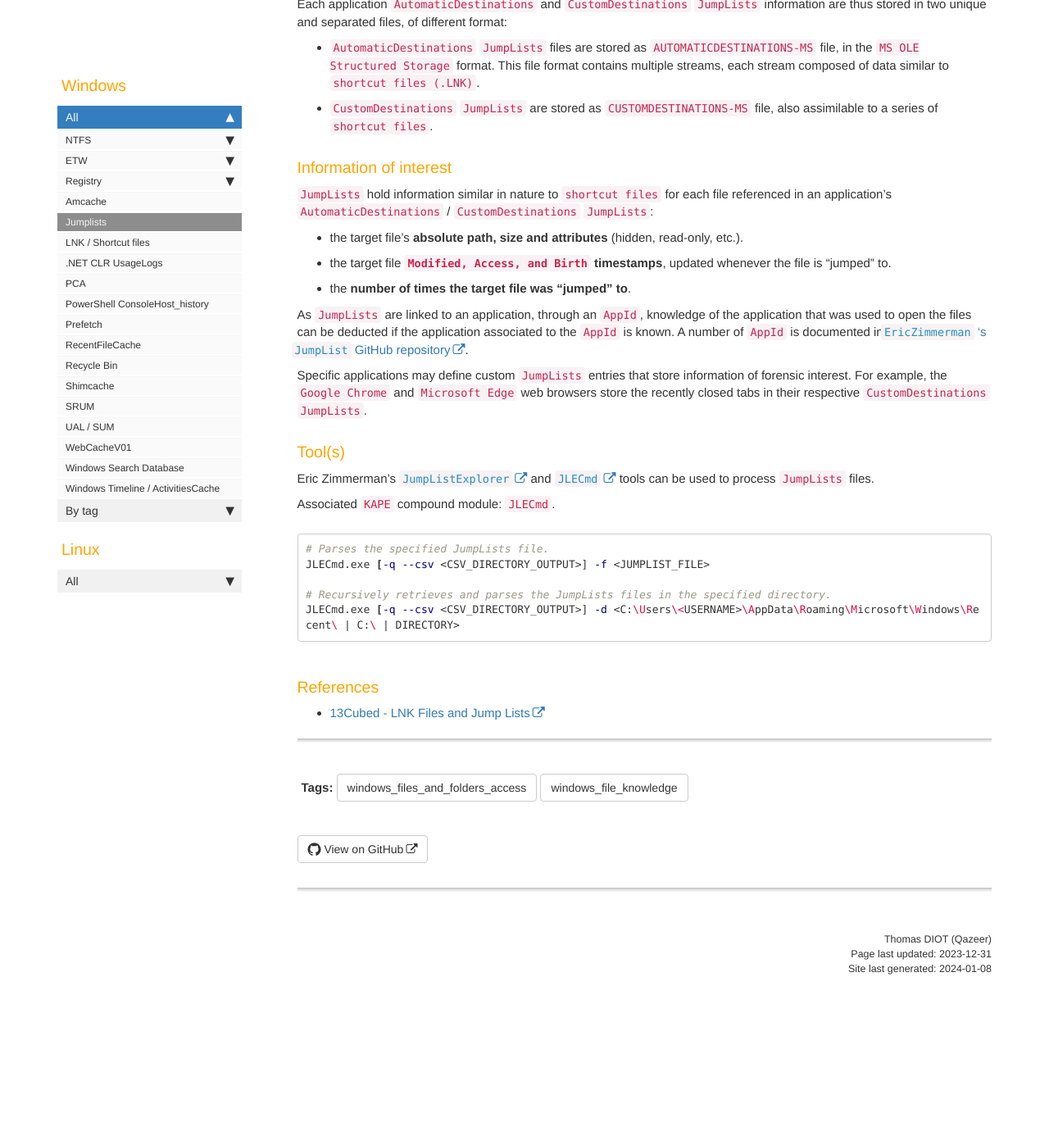
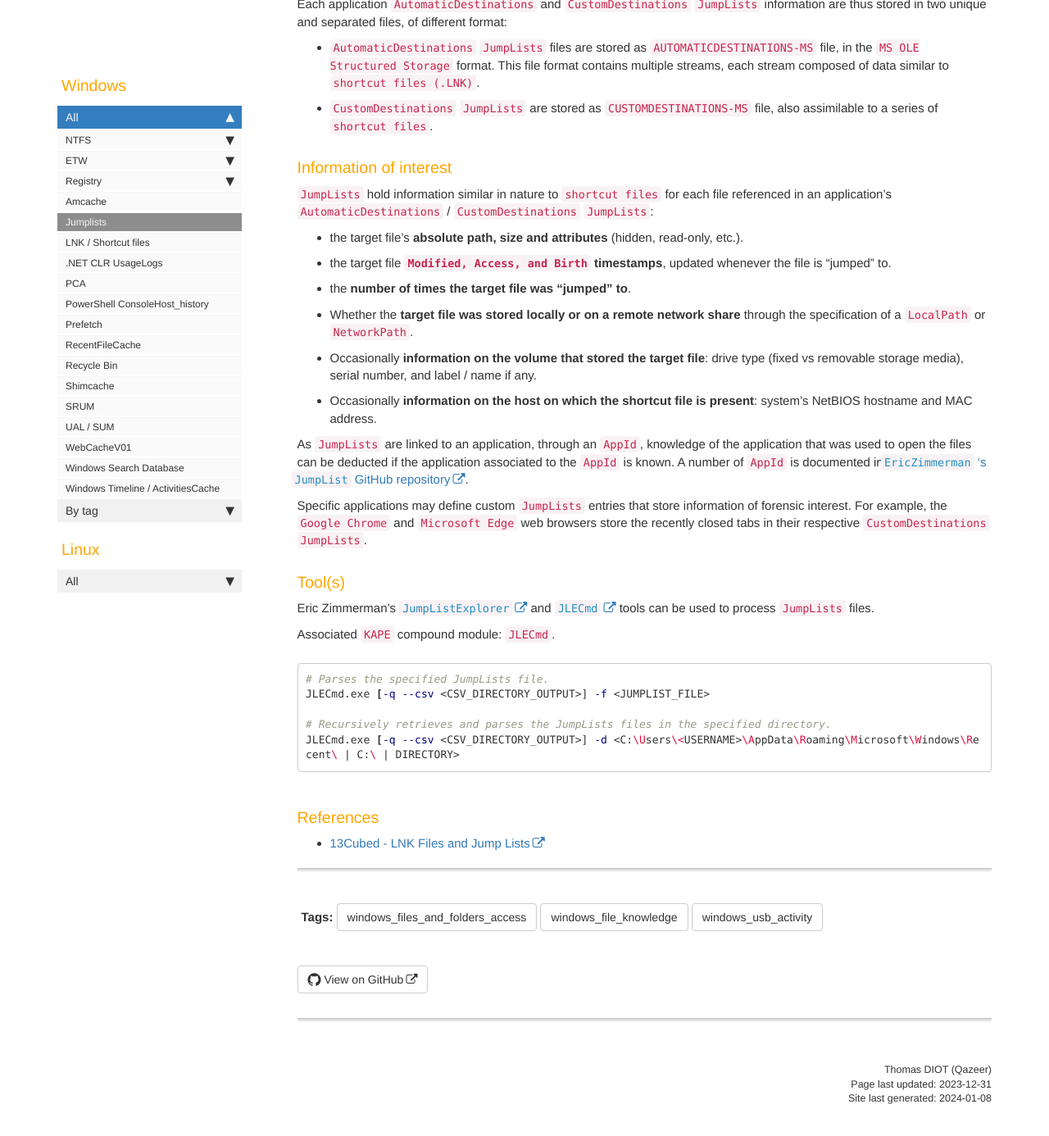
Before and after one commit to Qazeer/artefacts.help, a Jekyll site: the page built from pages/windows/jumplists.md, in a window 1280 px wide and 1400 px high, scrolled down 759 px. Shown: the top 1386 px of the window at 82% size. Built offline with Jekyll 4.4.1, drawn with Linux system fonts in a browser that asks for light colours; our own code applies the rules of GitHub Pages for plain Markdown files; comment, search, counter and statistics services are not loaded; before the commit the page ends 2001 px from its top, so only the background shows below that.

Commit message:
[Artefact] Jumplist - Add volume and host information from LNK

```diff
--- a/pages/windows/jumplists.md
+++ b/pages/windows/jumplists.md
@@ -5,6 +5,7 @@ keywords: Jumplists
 tags:
   - windows_files_and_folders_access
   - windows_file_knowledge
+  - windows_usb_activity
 location: 'AutomaticDestinations:\n<SYSTEMDRIVE>:\Users\<USERNAME>\AppData\Roaming\Microsoft\Windows\Recent\AutomaticDestinations\<APP_ID>.automaticDestinations-ms\n\nCustomDestinations:\n<SYSTEMDRIVE>:\Users\<USERNAME>\AppData\Roaming\Microsoft\Windows\Recent\CustomDestinations\<APP_ID>.customDestinations-ms'
 last_updated: 2023-12-31
 sidebar: sidebar
@@ -52,6 +53,16 @@ file referenced in an application's `AutomaticDestinations` /
 
   - the **number of times the target file was "jumped" to**.
 
+  - Whether the **target file was stored locally or on a remote network share**
+    through the specification of a `LocalPath` or `NetworkPath`.
+
+  - Occasionally **information on the volume that stored the target file**:
+    drive type (fixed vs removable storage media), serial number, and label /
+    name if any.
+
+  - Occasionally **information on the host on which the shortcut file is
+    present**: system's NetBIOS hostname and MAC address.
+
 As `JumpLists` are linked to an application, through an `AppId`, knowledge of
 the application that was used to open the files can be deducted if the
 application associated to the `AppId` is known. A number of `AppId` is
```
